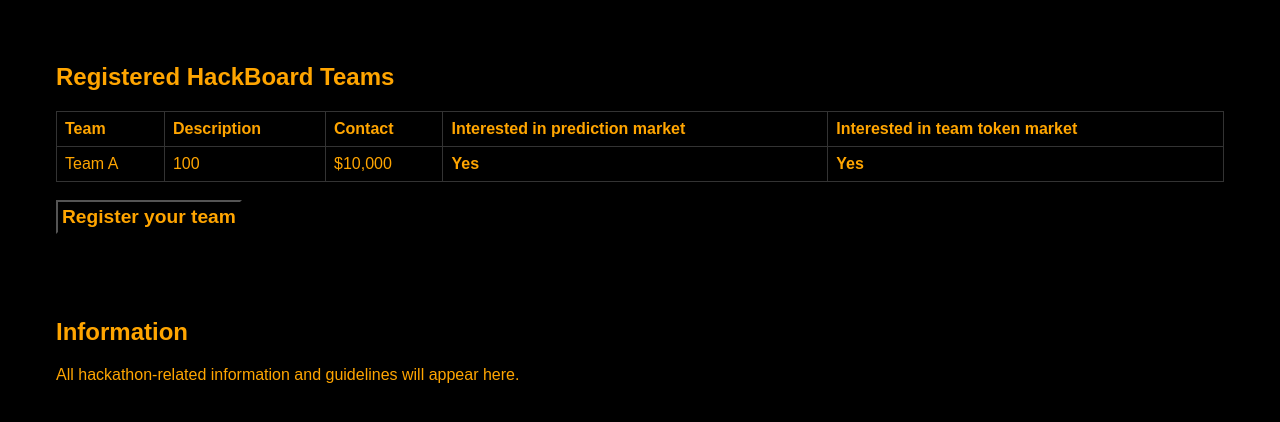
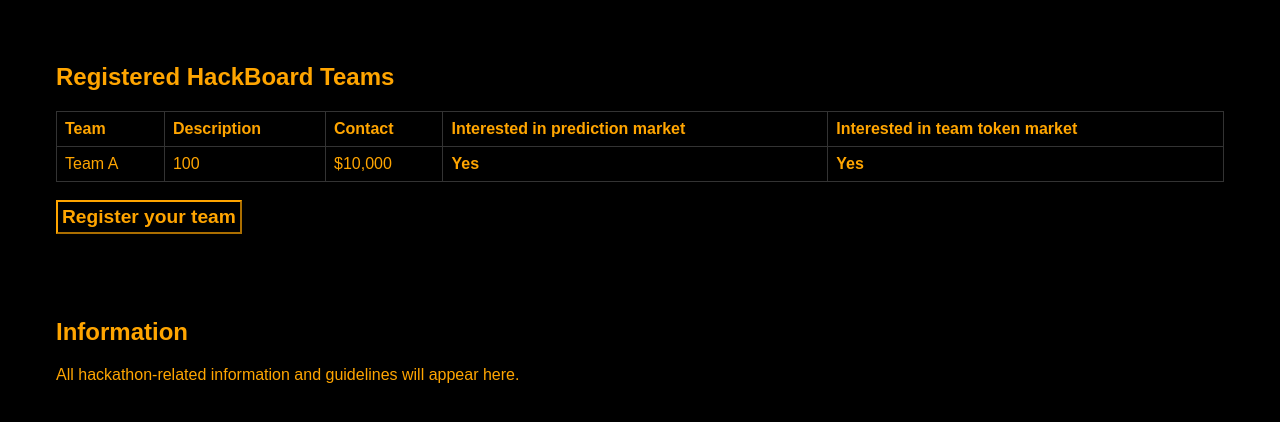
Before and after one commit to antron3000/Hack-The-Hackathon, a plain HTML site: page index.html in a window 1280 px wide. Shown: the part 308-730 px from the top of the page. Drawn offline with Linux system fonts and the light colour scheme.

Commit message:
Sep 22, 2023, 5:19 PM

```diff
--- a/styles.css
+++ b/styles.css
@@ -15,12 +15,13 @@
 }
 
 button{
+    margin-top: ;
     color: orange;
     font-size: larger;
     font-weight: bold;
     padding: 4px;
     background-color: black;
-    border-color: ;
+    border-color: orange;
 }
 
 #timer {
```
